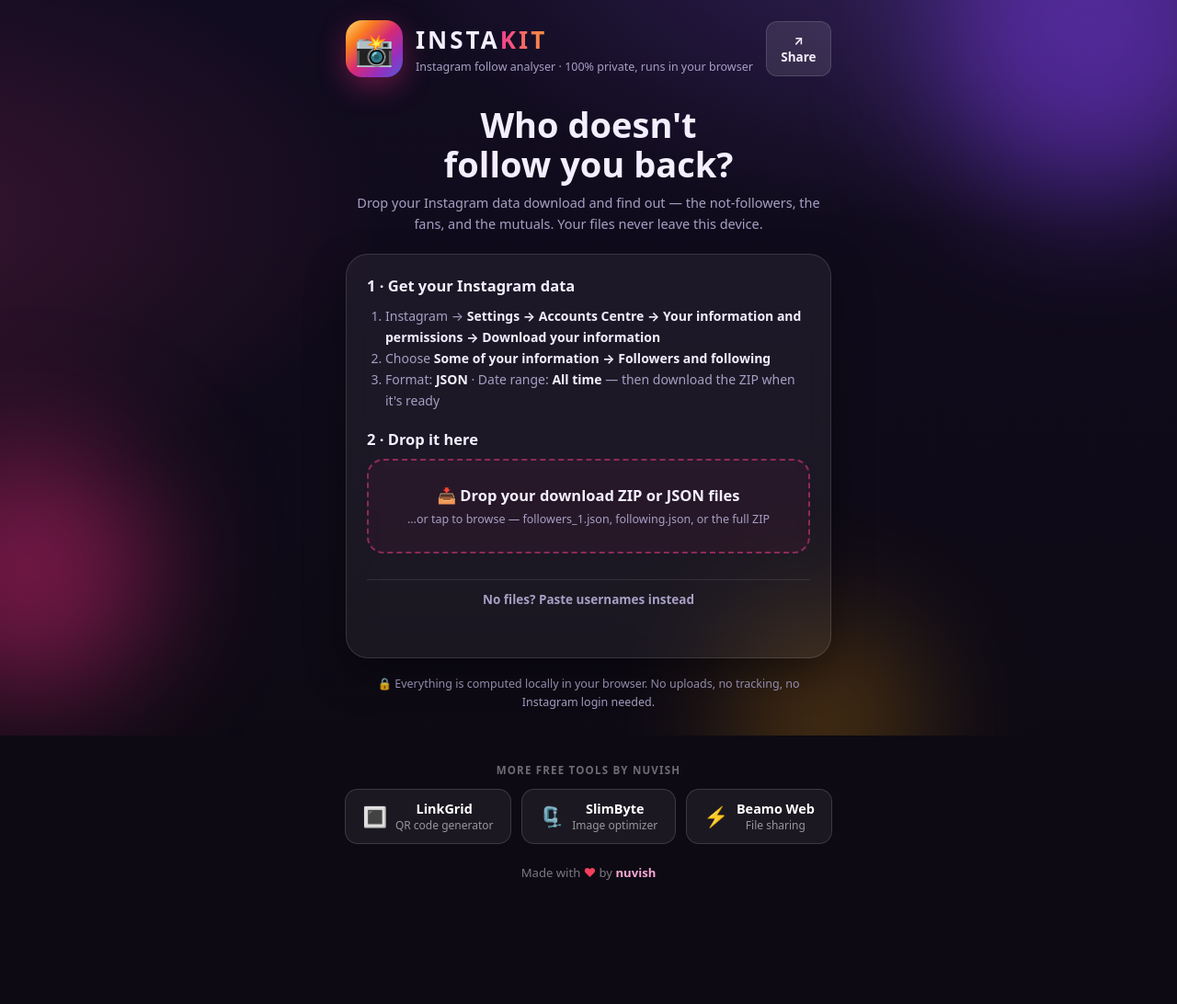
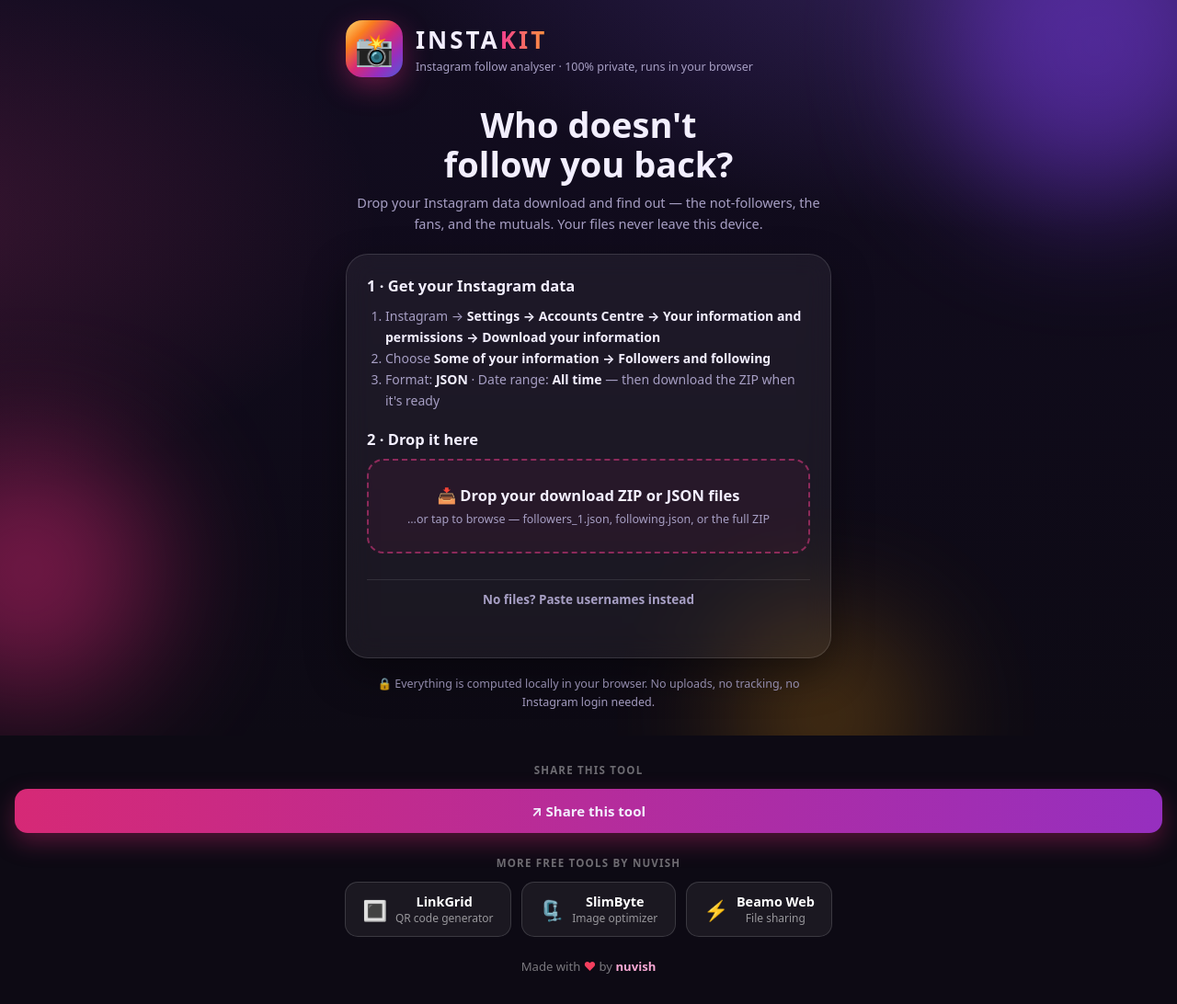
Before and after one commit to nuvishh/InstaKit, a plain HTML site: page index.html in a window 1280 px wide. Shown: the whole page at 92% size. Before the commit the page ends 990 px from the top, so only its background shows below. Drawn offline with Linux system fonts and the light colour scheme.

Commit message:
Move Share to bottom section above More free tools

```diff
--- a/index.html
+++ b/index.html
@@ -18,7 +18,6 @@
       <h1>INSTA<span>KIT</span></h1>
       <p class="sub">Instagram follow analyser · 100% private, runs in your browser</p>
     </div>
-    <button class="btn small" style="margin-left:auto" onclick="shareTool(this)" aria-label="Share this tool">↗ Share</button>
   </header>
 
   <div class="hero">
@@ -87,6 +86,10 @@
 </div>
 
 <div class="xlinks">
+  <div class="t">Share this tool</div>
+  <div class="row"><button class="btn primary" onclick="shareTool(this)">↗ Share this tool</button></div>
+</div>
+<div class="xlinks">
   <div class="t">More free tools by nuvish</div>
   <div class="row">
     <a href="https://nuvishh.github.io/LinkGrid/" target="_blank" rel="noopener"><span class="ic">🔳</span><span>LinkGrid<small>QR code generator</small></span></a>
```
